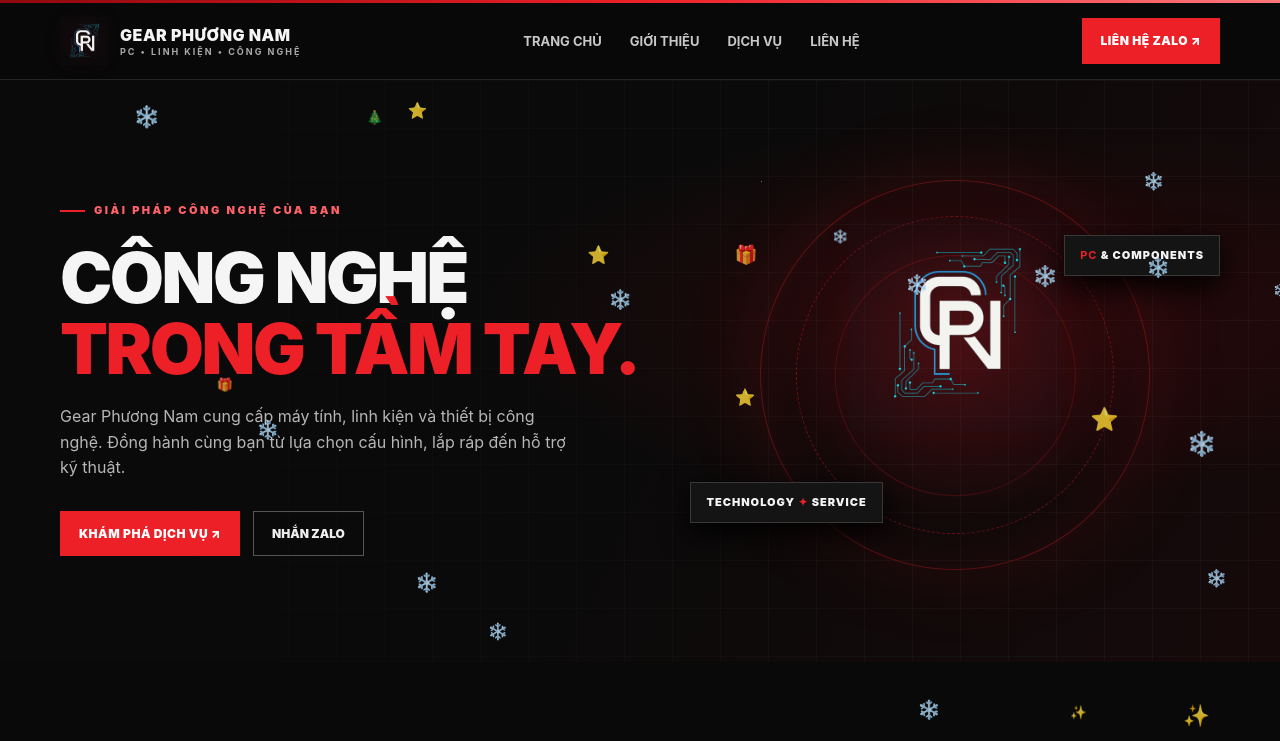
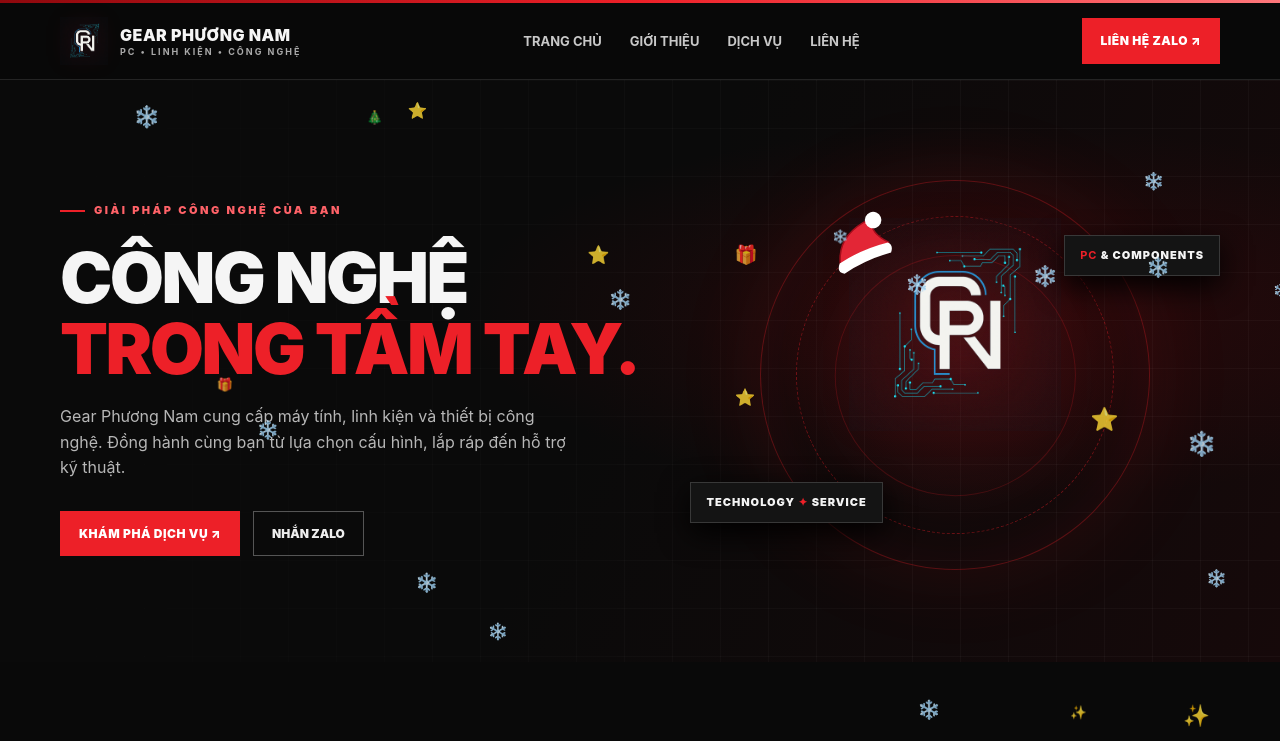
Before and after one commit to trphnam2000/gear-phuong-nam, a plain HTML site: page index.html in a window 1280 px wide. Shown: the top 741 px of the page. Drawn offline with Linux system fonts and the light colour scheme.

Commit message:
Update index.html

```diff
--- a/index.html
+++ b/index.html
@@ -131,8 +131,8 @@
   position: absolute;
   width: 78px;
   height: 60px;
-  top: -35px;
-  left: -65px;
+  top: 35px;
+  left: 65px;
   transform: rotate(-22deg);
   pointer-events: none;
   z-index: 10;
```
